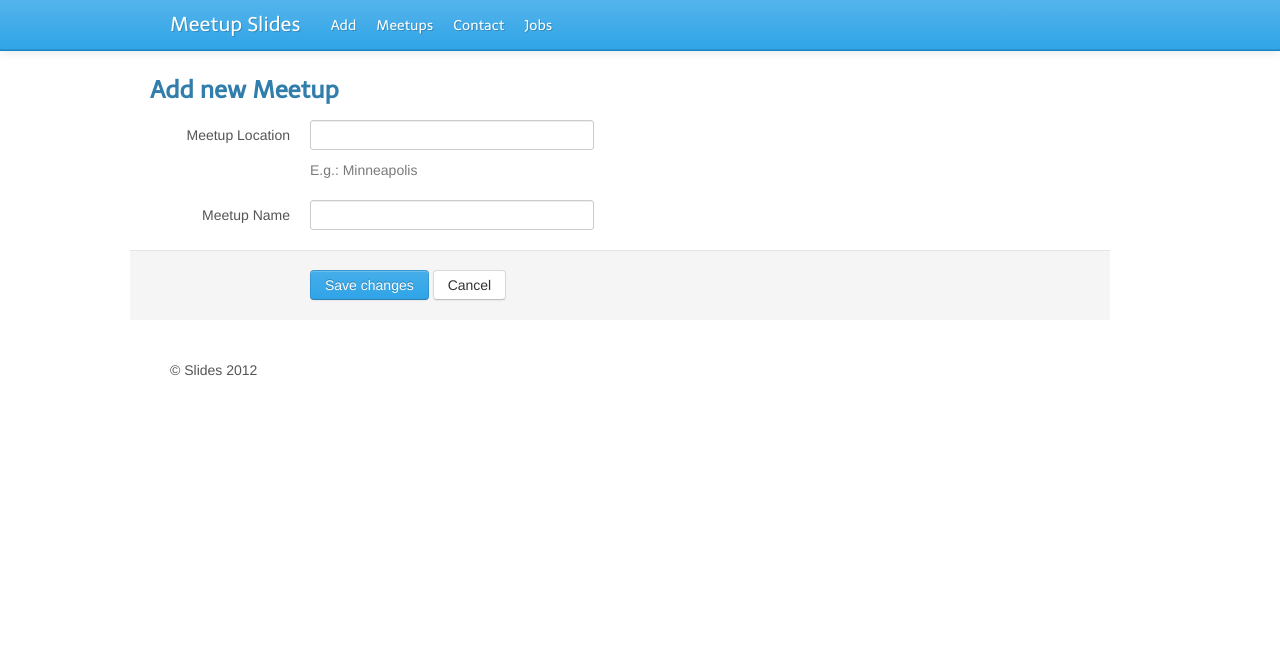
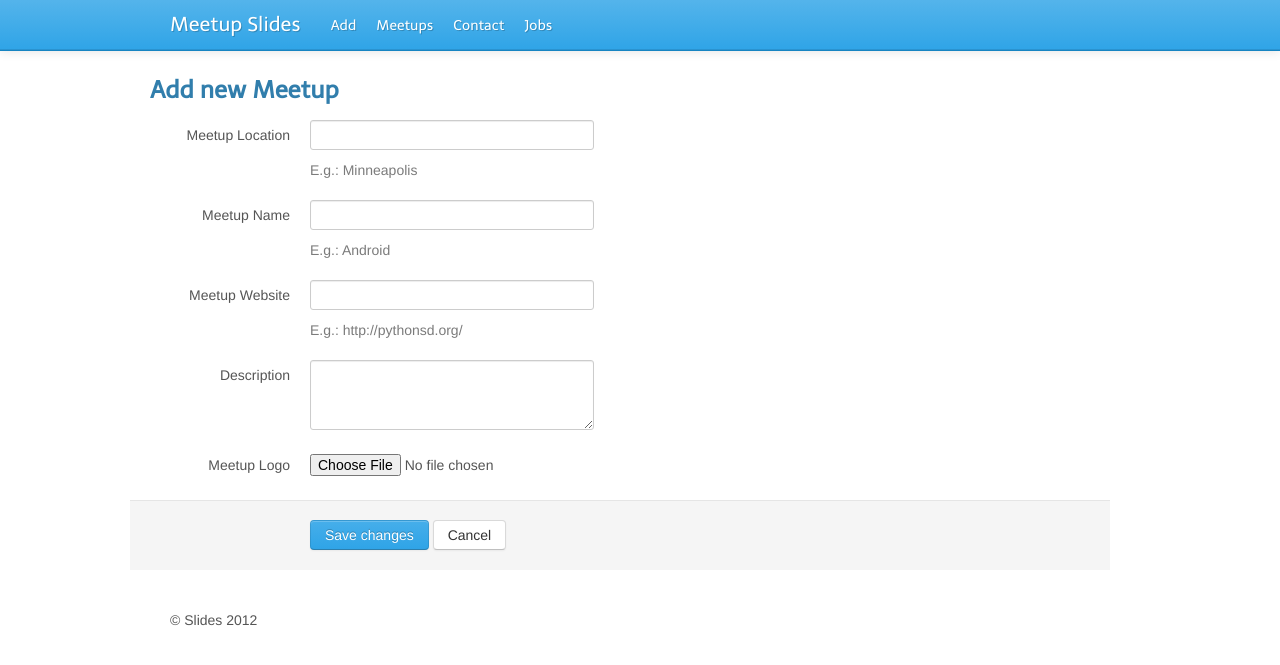
Before and after one commit to t20/meetupslides, a Flask app: page /meetup/add in a window 1280 px wide. Shown: the top 665 px of the page. Run offline with Flask 2, Linux system fonts and the light colour scheme; some libraries are stand-ins or nearby versions.

Commit message:
Adding desc, website and logo for meetup. Logos are uploaded to s3.

```diff
--- a/app.py
+++ b/app.py
@@ -32,6 +32,7 @@ REDIS_DB = app.config['REDIS_DB']
 AWS_KEY = app.config['AWS_KEY']
 AWS_SECRET_KEY = app.config['AWS_SECRET_KEY']
 BUCKET_NAME = app.config['BUCKET_NAME']
+LOGOS_BUCKET_NAME = app.config['LOGOS_BUCKET_NAME']
 
 redis_url = os.environ.get('REDISTOGO_URL', None)
 if redis_url:
@@ -40,7 +41,8 @@ if redis_url:
 else:
     settings.r = redis.Redis(host=REDIS_HOST, port=REDIS_PORT, db=REDIS_DB)
 
-ALLOWED_EXTENSIONS = set(['txt', 'pdf', 'ppt', 'pptx', 'zip', 'tar', 'rar'])
+ALLOWED_EXTENSIONS = set(('txt', 'pdf', 'ppt', 'pptx', 'zip', 'tar', 'rar'))
+ALLOWED_IMAGE_EXTENSIONS = set(('png', 'jpg'))
 
 # Admin views
 admin.add_view(Dashboard(name='Dashboard'))
@@ -49,31 +51,30 @@ admin.add_view(Dashboard(name='Dashboard'))
 ####### helper methods #########
 ################################
 
-def allowed_file(filename):
+def allowed_file(filename, extensions):
     return '.' in filename and \
-        filename.rsplit('.', 1)[1] in ALLOWED_EXTENSIONS
+        filename.rsplit('.', 1)[1] in extensions
 
 
 def secure_filename(filename):
     return filename
 
 
-def upload_to_s3(filename, post_id, ext):
+def upload_to_s3(filename, bucket_name, object_id, ext, object_prefix='object'):
     conn = S3Connection(AWS_KEY, AWS_SECRET_KEY)
-    bucket = conn.get_bucket(BUCKET_NAME)
+    bucket = conn.get_bucket(bucket_name)
     k = Key(bucket)
-    k.key = 'slides_{0}.{1}'.format(post_id, ext)
+    k.key = '{0}_{1}.{2}'.format(object_prefix, object_id, ext)
     print 'key:', k.key
     k.set_contents_from_filename(filename)
     k.make_public()
     print 'Done upload'
-    filename = get_s3_filename(post_id, ext)
+    filename = get_s3_filename(bucket_name, k.key)
     return filename
 
 
-def get_s3_filename(post_id, ext):
-    return 'https://s3.amazonaws.com/{0}/post.{1}.{2}'.format(BUCKET_NAME, post_id, ext)
-
+def get_s3_filename(bucket_name, key):
+    return 'https://s3.amazonaws.com/{0}/{1}'.format(bucket_name, key)
 
 
 ################################
@@ -98,9 +99,20 @@ def meetup_add():
         return render_template('add_meetup.html')
     name = request.form.get('meetup_name', 'No Name')
     city = request.form.get('meetup_city', 'No City')
+    desc = request.args.get('desc', '')
+    website = request.args.get('website', '')
     ajax = request.form.get('ajax', 0)
-    m = Meetup(name=name, city=city)
+    m = Meetup(name=name, city=city, desc=desc, website=website)
     saved = m.save()
+    logo = request.files['logo']
+    if logo and allowed_file(logo.filename, ALLOWED_IMAGE_EXTENSIONS):
+        filename = secure_filename(logo.filename)
+        filepath = os.path.join(app.config['UPLOAD_FOLDER'], filename)
+        logo.save(filepath)
+        ext = filename.rsplit('.', 1)[1]
+        s3_filename = upload_to_s3(filepath, LOGOS_BUCKET_NAME, m.id, ext, object_prefix='logo')
+        m.logo = s3_filename
+        m.save()
     if not ajax:
         return redirect(url_for('meetup', meetup_id=m.id))
     # if this is an ajax call, return json response
@@ -133,13 +145,13 @@ def add():
     post_id = p.id
     # store s3 file path
     slides = request.files['slides']
-    if slides and allowed_file(slides.filename):
+    if slides and allowed_file(slides.filename, ALLOWED_EXTENSIONS):
         filename = secure_filename(slides.filename)
         # try:
         filepath = os.path.join(app.config['UPLOAD_FOLDER'], filename)
         slides.save(filepath)
         ext = filename.rsplit('.', 1)[1]
-        s3_filename = upload_to_s3(filepath, post_id, ext)
+        s3_filename = upload_to_s3(filepath, BUCKET_NAME, post_id, ext, object_prefix='slide')
         os.remove(filepath)
         p.slides = [s3_filename]
         p.save()
--- a/models.py
+++ b/models.py
@@ -3,6 +3,9 @@ from redisco import models
 class Meetup(models.Model):
   name = models.Attribute(required=True)
   city = models.Attribute(required=True)
+  desc = models.Attribute(required=False)
+  website = models.Attribute(required=False)
+  logo = models.Attribute(required=False)
   created = models.DateTimeField(auto_now_add=True)
   updated = models.DateTimeField(auto_now=True)
 
--- a/settings.py
+++ b/settings.py
@@ -12,6 +12,7 @@ class Config(object):
     AWS_KEY = 'AKIAILGFFUGZMMIMHHHA'
     AWS_SECRET_KEY = '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'
     BUCKET_NAME = 'slides_dev'
+    LOGOS_BUCKET_NAME = 'meetupslides_logos'
 
     r = None
 
--- a/templates/add_meetup.html
+++ b/templates/add_meetup.html
@@ -18,6 +18,26 @@
           <label for="input01" class="control-label">Meetup Name</label>
           <div class="controls">
             <input type="text" id="input01" class="input-xlarge" name='meetup_name'>
+            <p class="help-block">E.g.: Android </p>
+          </div>
+        </div>
+        <div class="control-group">
+          <label for="input01" class="control-label">Meetup Website</label>
+          <div class="controls">
+            <input type="text" id="input01" class="input-xlarge" name='meetup_website'>
+            <p class="help-block">E.g.: http://pythonsd.org/ </p>
+          </div>
+        </div>
+        <div class="control-group">
+          <label for="textarea" class="control-label">Description</label>
+          <div class="controls">
+            <textarea rows="3" id="textarea" class="input-xlarge" name="desc"></textarea>
+          </div>
+        </div>
+        <div class="control-group">
+          <label for="fileInput" class="control-label">Meetup Logo</label>
+          <div class="controls">
+            <input type="file" name="logo" id="fileInput" class="input-file">
           </div>
         </div>
         <div class="form-actions">
--- a/templates/meetup.html
+++ b/templates/meetup.html
@@ -1,6 +1,8 @@
 {% extends "base.html" %}
 
 {% block content %}
+
+<img src="{{ meetup.logo }}" alt="{{ meetup.name }} - {{ meetup.city }}">
 
 <h2>{{ meetup.name }} - {{ meetup.city }}</h2>
 
```
